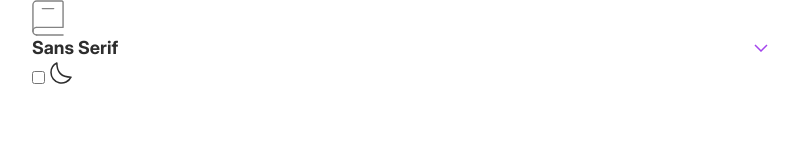
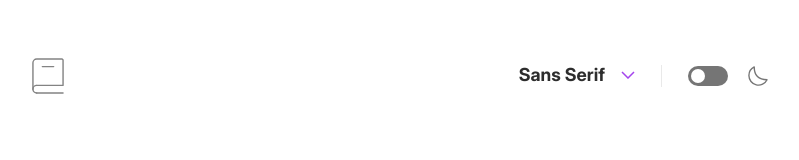
Before and after one commit to ZoitovNurulloh/dictionary-web-app, a plain HTML site: page index.html in a window 1280 px wide. Shown: the whole page, without its empty margins (240-1039 px from the left). Drawn offline with Linux system fonts and the light colour scheme.

Commit message:
Add header styles

```diff
--- a/css/sass.css
+++ b/css/sass.css
@@ -86,12 +86,82 @@ body.dark {
   width: 2rem;
   height: 2.25rem;
 }
+
 .container {
   width: 100%;
   max-width: 48.5rem;
   padding: 0 1.25rem;
   margin-left: auto;
   margin-right: auto;
+}
+
+.header__container {
+  display: flex;
+  align-items: center;
+  justify-content: space-between;
+  margin-top: 3.625rem;
+  margin-bottom: 3.125rem;
+}
+.header__logo {
+  margin-right: 1rem;
+}
+.header__wrapper {
+  display: flex;
+  align-items: center;
+  position: relative;
+  z-index: 10;
+}
+.header__dropdown {
+  margin-right: 1.625rem;
+}
+.header__toggle {
+  border-left: 1px solid #e9e9e9;
+  display: flex;
+  align-items: center;
+}
+.header__icon {
+  margin-left: 0.625rem;
+}
+.header__button {
+  width: 2.5rem;
+  height: 1.25rem;
+  margin-right: 1.25rem;
+  margin-left: 1.625rem;
+  border-radius: 0.625rem;
+  background-color: #757575;
+  position: relative;
+  z-index: 99;
+  display: inline-block;
+  transition: background-color 0.5s ease;
+}
+.header__button::before {
+  position: absolute;
+  z-index: 99;
+  content: "";
+  background-color: #ffffff;
+  width: 0.875rem;
+  height: 0.875rem;
+  border-radius: 50%;
+  margin: 3px;
+  transition: transform 0.5s ease;
+}
+.header__input {
+  display: none;
+}
+.header__input:checked + .header__button {
+  background-color: #a445ed;
+}
+.header__input:checked + .header__button::before {
+  transform: translateX(1.25rem);
+}
+.header__img {
+  display: block;
+  width: 1.25rem;
+  color: #757575;
+}
+
+body.dark .header__img {
+  color: #a445ed;
 }
 
 .dropdown {
```
